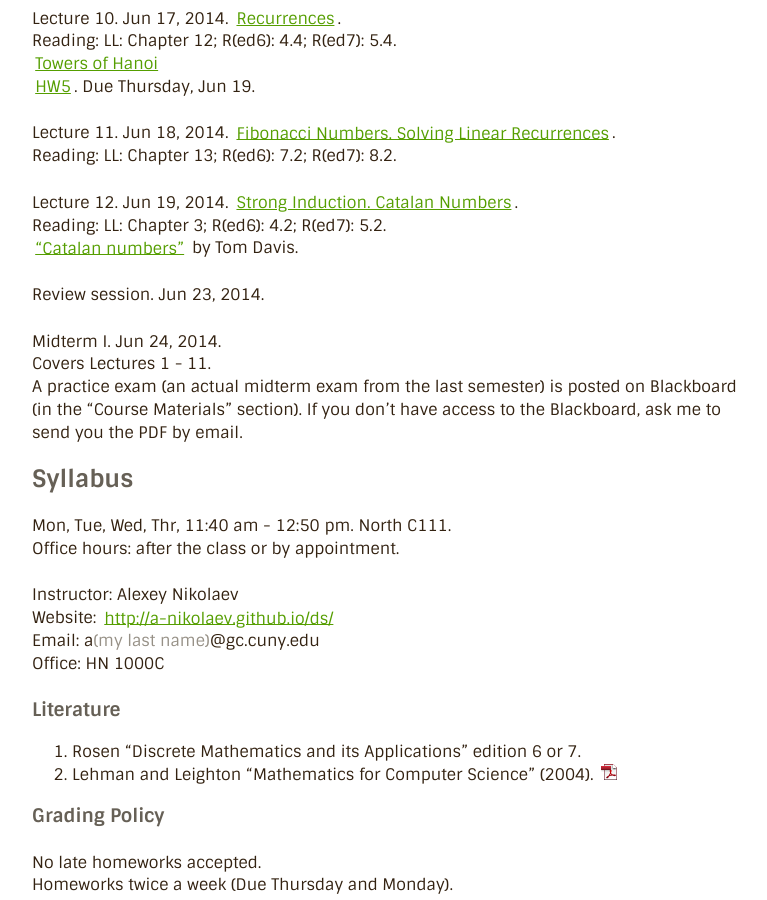
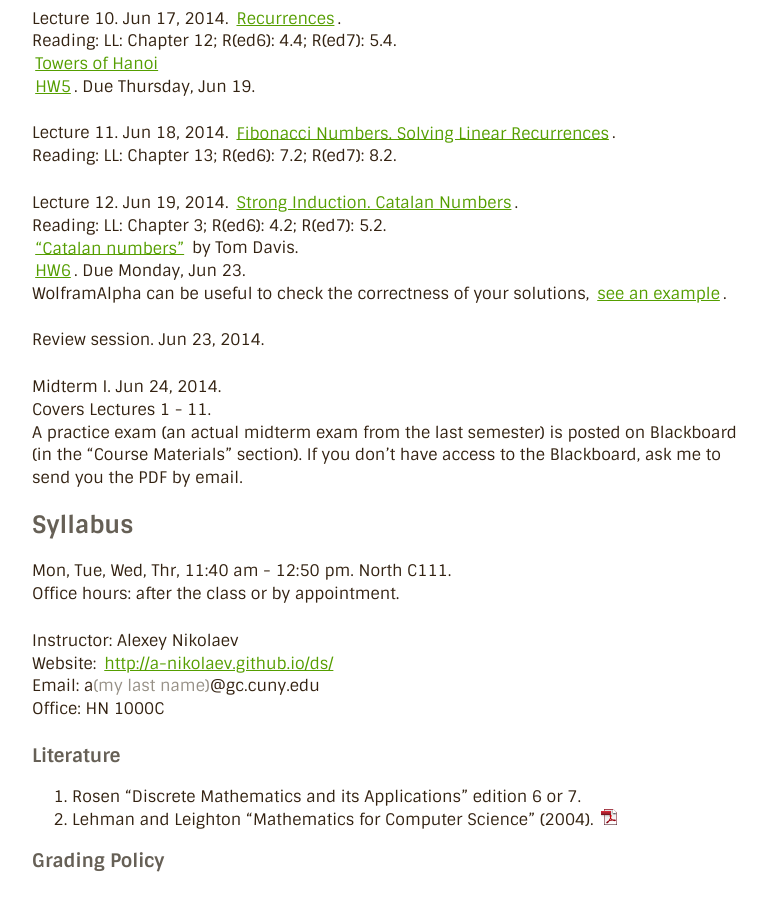
Before and after one commit to a-nikolaev/a-nikolaev.github.io, a Jekyll site: the page built from ds/index.markdown, in a window 1280 px wide and 900 px high, scrolled down 970 px. Shown: the whole window, without its empty margins (248-1015 px from the left). Built offline with Jekyll 4.4.1, drawn with Linux system fonts in a browser that asks for light colours; Markdown is read by kramdown in place of the engine named in the settings.

Commit message:
hw6, fixed typos in lec12

```diff
--- a/ds/index.markdown
+++ b/ds/index.markdown
@@ -58,6 +58,9 @@ Reading: LL: Chapter 13; R(ed6): 7.2; R(ed7): 8.2.
 Lecture 12. Jun 19, 2014. [Strong Induction. Catalan Numbers](/ds/docs/lec12.pdf).
 Reading: LL: Chapter 3; R(ed6): 4.2; R(ed7): 5.2.
 ["Catalan numbers"](http://mathcircle.berkeley.edu/BMC6/pdf0607/catalan.pdf) by Tom Davis.
+[HW6](/ds/docs/hw6.pdf). Due Monday, Jun 23.
+WolframAlpha can be useful to check the correctness of your solutions,
+[see an example](http://www.wolframalpha.com/input/?i=f%280%29+%3D+1%3B+f%281%29+%3D+-1%3B+f%28n%29+%3D+f%28n-2%29).
 
 Review session. Jun 23, 2014.
 
```
Also changed, not shown: other parts of ds/index.markdown (+0 -2 lines), 2 other files.
